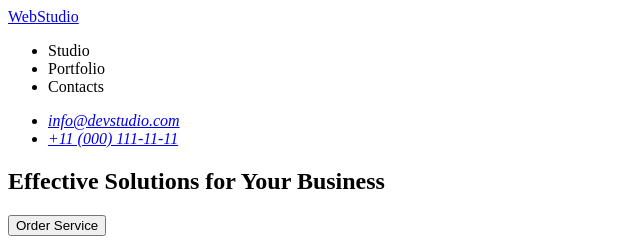
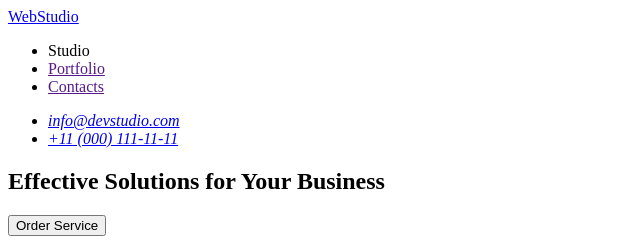
Before and after one commit to LiliaUsenko/goit-markup-hw-01, a plain HTML site: page index.html in a window 1280 px wide. Shown: the top 240 px of the page, 0-640 px from the left. Drawn offline with Linux system fonts and the light colour scheme.

Commit message:
third attempt home work-01

```diff
--- a/index.html
+++ b/index.html
@@ -13,9 +13,9 @@
         <a href="./index.html">WebStudio</a>
         <!--Navigation-->
         <ul>
-          <li><a href=""></a>Studio</li>
-          <li><a href=""></a>Portfolio</li>
-          <li><a href=""></a>Contacts</li>
+          <li><Studio href="">Studio</a></li>
+          <li><a href="">Portfolio</a></li>
+          <li><a href="">Contacts</a></li>
         </ul>
       </nav>
       <!--Address and phone-->
```
